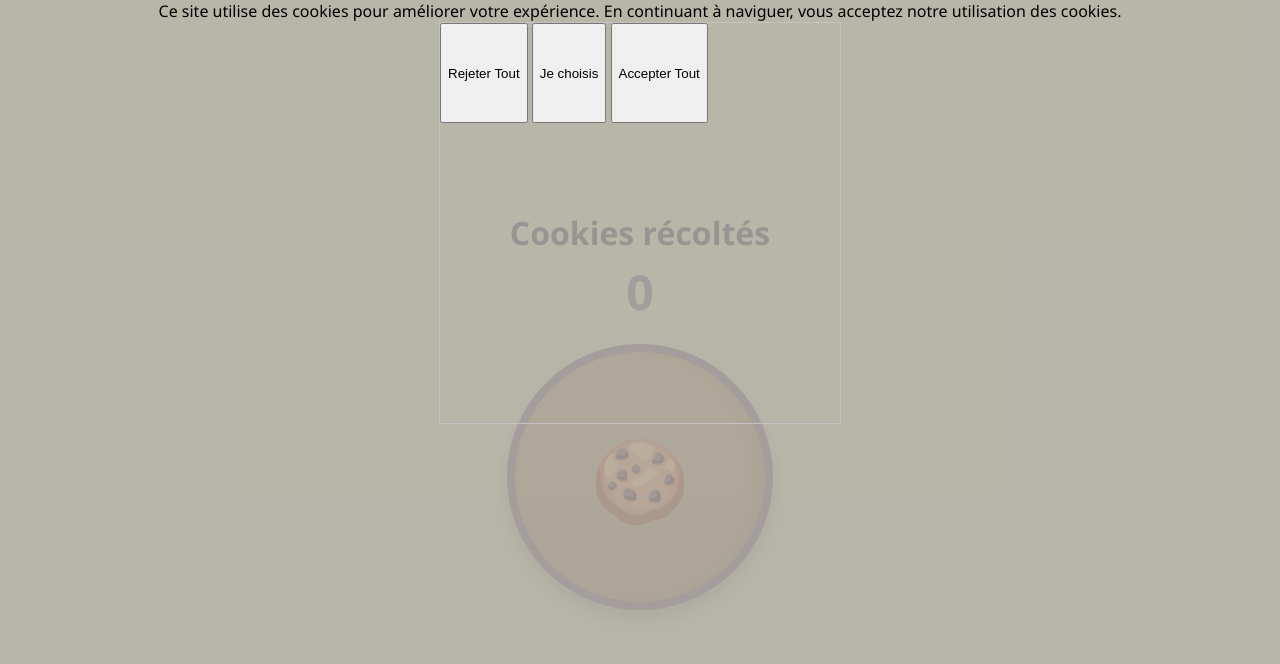
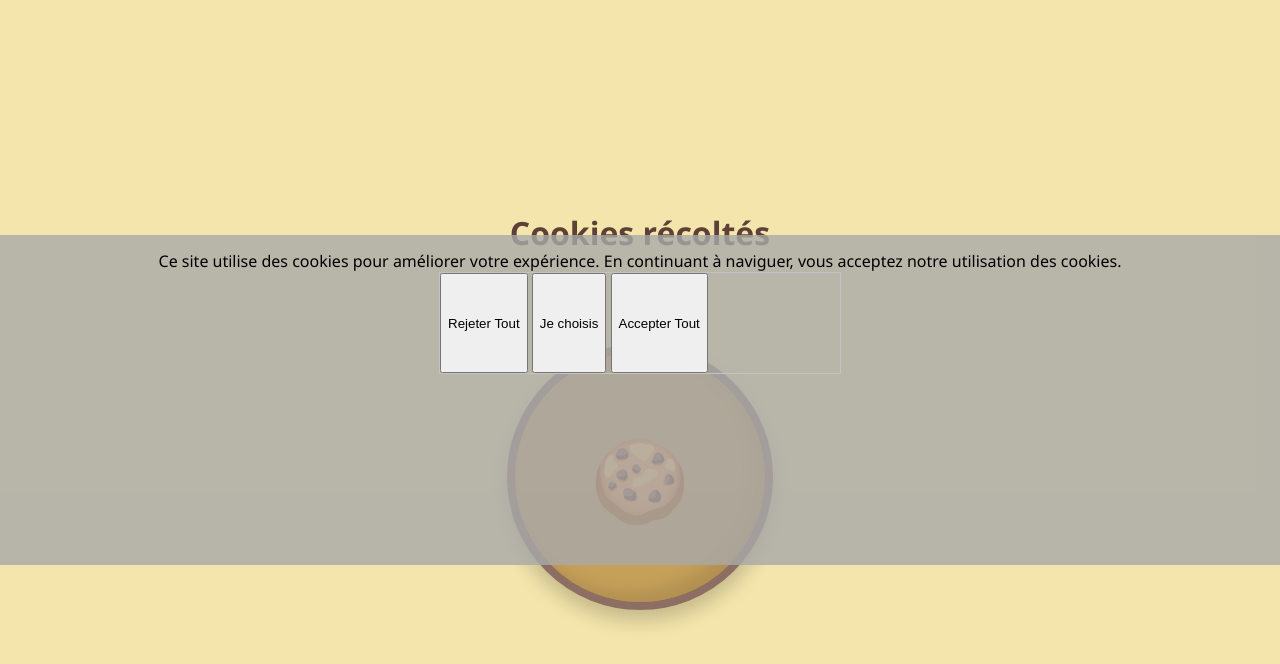
Before and after one commit to MatteoBertauld/Balance_Ton_Cookie.github.io, a plain HTML site: page index.html in a window 1280 px wide. Drawn offline with Linux system fonts and the light colour scheme.

Commit message:
smallchange

```diff
--- a/style.css
+++ b/style.css
@@ -72,7 +72,7 @@ h1 {
     position: fixed;
     display: flex;
     width: 100%;
-    height: 100vh;
+    height: 300px;
     background-color: rgba(169, 169, 169, 0.8);
     flex-direction : column;
     align-items: center;
@@ -82,7 +82,7 @@ h1 {
 
 #choices-selection {
   width: 400px;
-  height: 400px;
+  height: 100px;
   border: 1px solid #c3c3c3;
   align-items: center;
   justify-content:space-between;
```
